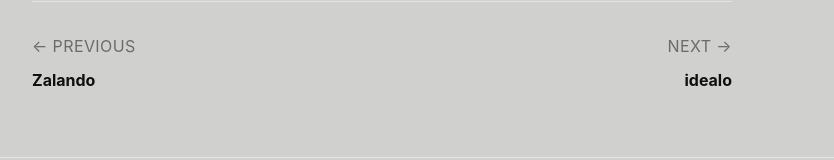
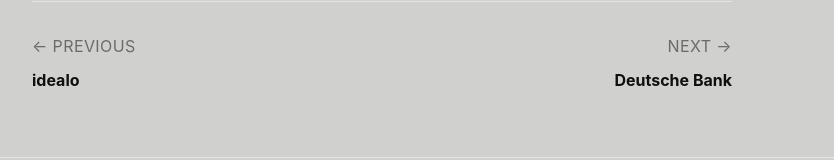
Before and after one commit to denescsaszar/portfolio, a Next.js app: page /case-studies/google-aldi in a window 1280 px wide. Shown: the part 2305-2465 px from the top of the page, without its empty margins (0-834 px from the left). Built offline with nearby package versions, Linux system fonts and the light colour scheme.

Commit message:
step-32d: fix case study navigation to include all 4 projects

```diff
--- a/app/case-studies/google-aldi/page.tsx
+++ b/app/case-studies/google-aldi/page.tsx
@@ -103,12 +103,12 @@
 
       <CaseStudyNav
         prev={{
-          title: "Zalando",
-          href: "/case-studies/zalando",
+          title: "idealo",
+          href: "/case-studies/idealo",
         }}
         next={{
-          title: "idealo",
-          href: "/case-studies/idealo",
+          title: "Deutsche Bank",
+          href: "/case-studies/deutsche-bank",
         }}
       />
     </CaseStudyLayout>
--- a/app/case-studies/idealo/page.tsx
+++ b/app/case-studies/idealo/page.tsx
@@ -100,12 +100,12 @@
 
       <CaseStudyNav
         prev={{
+          title: "Zalando",
+          href: "/case-studies/zalando",
+        }}
+        next={{
           title: "Google & Apple",
           href: "/case-studies/google-aldi",
-        }}
-        next={{
-          title: "Zalando",
-          href: "/case-studies/zalando",
         }}
       />
     </CaseStudyLayout>
--- a/app/case-studies/zalando/page.tsx
+++ b/app/case-studies/zalando/page.tsx
@@ -105,8 +105,8 @@
           href: "/case-studies/deutsche-bank",
         }}
         next={{
-          title: "Google & Apple",
-          href: "/case-studies/google-aldi",
+          title: "idealo",
+          href: "/case-studies/idealo",
         }}
       />
     </CaseStudyLayout>
```
